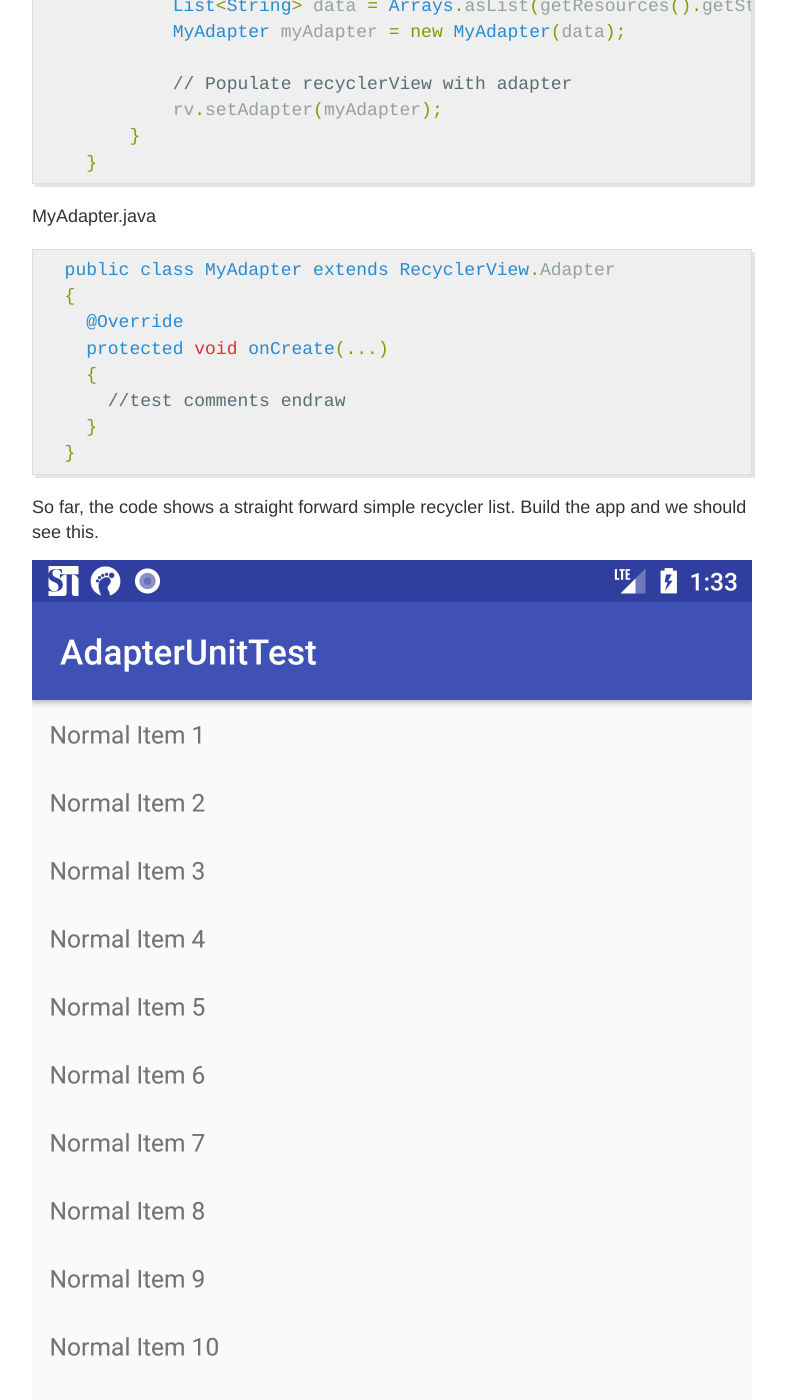
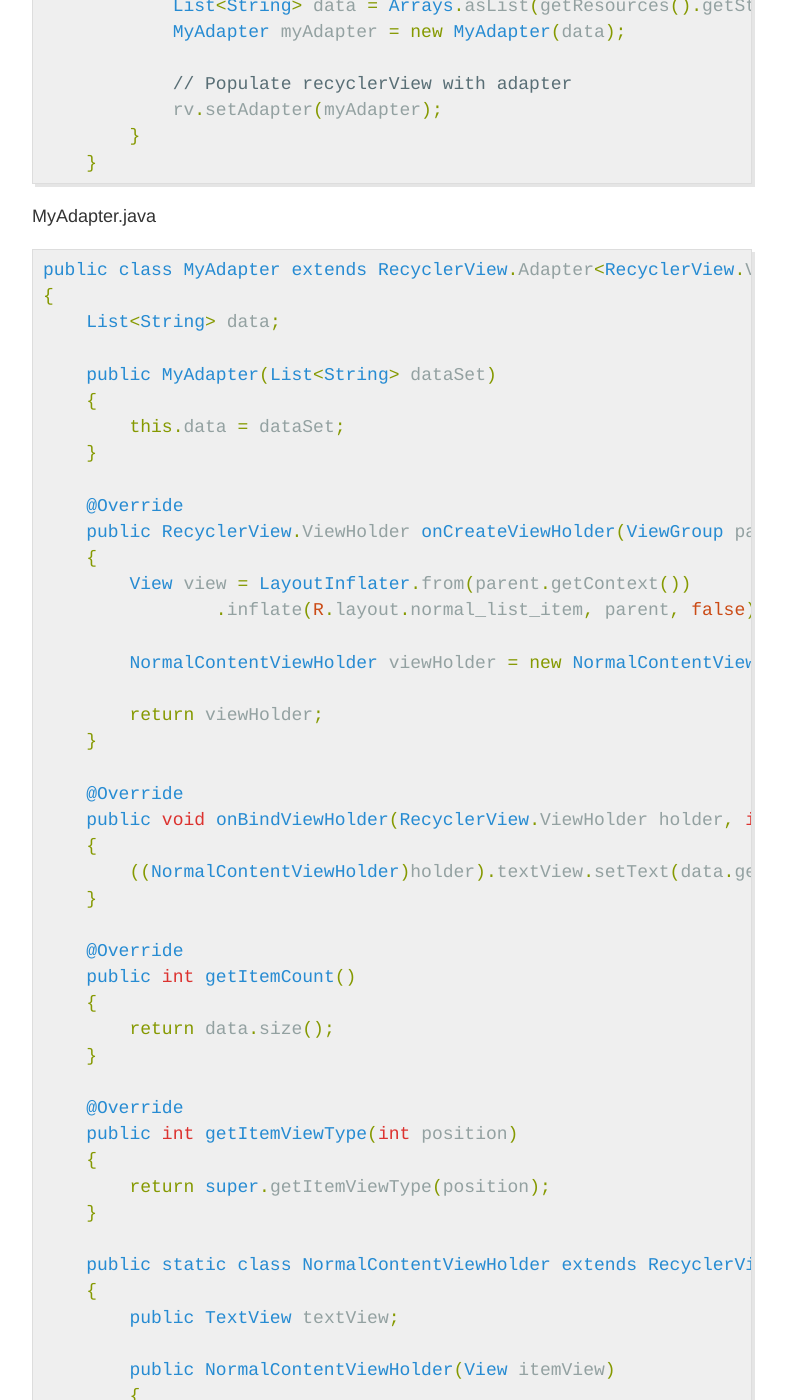
Before and after one commit to teoboonkeat/teoboonkeat.github.io, a Jekyll site: the page built from _posts/2014-3-3-Hello-World.md, in a window 1280 px wide and 1400 px high, scrolled down 1355 px. Shown: the whole window, without its empty margins (248-1034 px from the left). Built offline with Jekyll 4.4.1, drawn with Linux system fonts in a browser that asks for light colours; some of the changed text lies outside the part shown.

Commit message:
Update 2014-3-3-Hello-World.md

```diff
--- a/_posts/2014-3-3-Hello-World.md
+++ b/_posts/2014-3-3-Hello-World.md
@@ -58,14 +58,55 @@ MyAdapter.java
 
 {% highlight java %}
 {% raw %}
-  public class MyAdapter extends RecyclerView.Adapter
-  {
+public class MyAdapter extends RecyclerView.Adapter<RecyclerView.ViewHolder>
+{
+    List<String> data;
+
+    public MyAdapter(List<String> dataSet)
+    {
+        this.data = dataSet;
+    }
+
     @Override
-    protected void onCreate(...)
+    public RecyclerView.ViewHolder onCreateViewHolder(ViewGroup parent, int viewType)
     {
-      //test comments endraw
+        View view = LayoutInflater.from(parent.getContext())
+                .inflate(R.layout.normal_list_item, parent, false);
+
+        NormalContentViewHolder viewHolder = new NormalContentViewHolder(view);
+
+        return viewHolder;
     }
-  }
+
+    @Override
+    public void onBindViewHolder(RecyclerView.ViewHolder holder, int position)
+    {
+        ((NormalContentViewHolder)holder).textView.setText(data.get(position));
+    }
+
+    @Override
+    public int getItemCount()
+    {
+        return data.size();
+    }
+
+    @Override
+    public int getItemViewType(int position)
+    {
+        return super.getItemViewType(position);
+    }
+
+    public static class NormalContentViewHolder extends RecyclerView.ViewHolder
+    {
+        public TextView textView;
+
+        public NormalContentViewHolder(View itemView)
+        {
+            super(itemView);
+            textView = itemView.findViewById(R.id.textView);
+        }
+    }
+}
 {% endraw %}
 {% endhighlight %}
 
```
